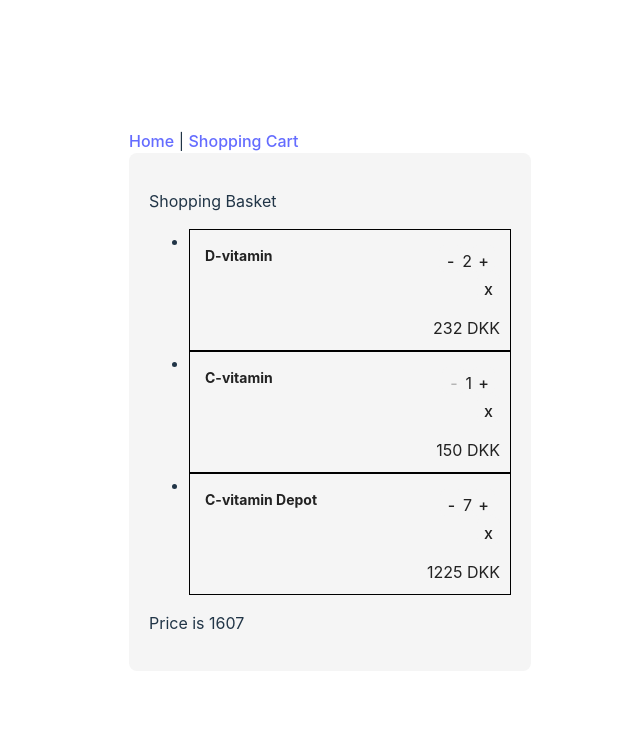
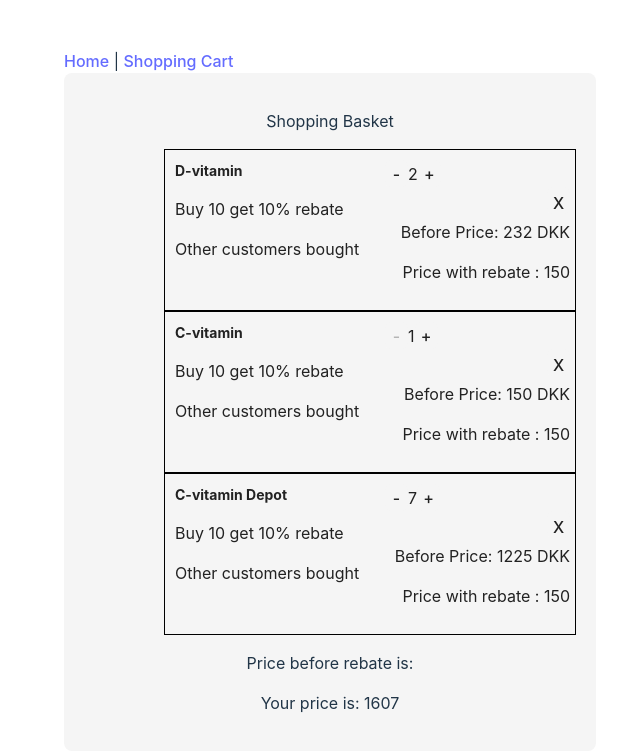
Before and after one commit to SiGoldbach/FrontendWebShop9, a React (Vite) app: page /cart in a window 1280 px wide. Shown: the top 752 px of the page, without its empty margins (310-950 px from the left). Built offline with nearby package versions, Linux system fonts and the light colour scheme.

Commit message:
I have made changes to display the items better

```diff
--- a/src/Components/ShoppingCart.tsx
+++ b/src/Components/ShoppingCart.tsx
@@ -7,13 +7,14 @@ interface MyShoppinCartProps{
     completeItems: CompleteItem[]
     setCompleteItems: (completeItems: CompleteItem[]) => void
 
+
 }
 
 function ShoppingCart(props: MyShoppinCartProps) {
     //Theese two consts define the state of this component
     //This method is used to call display item once for each item in the shopping cart ##STYLE HERE## it has to be <li> component
     const itemsToDisplay = props.completeItems.map(CompleteItemInList =>
-        <li key={CompleteItemInList.item.id}>
+        <ul key={CompleteItemInList.item.id}>
 
             <DisplayItem
                 id={CompleteItemInList.item.id}
@@ -27,7 +28,7 @@ function ShoppingCart(props: MyShoppinCartProps) {
                 decreaseQuantity={decreaseQuantity}
                 removeItem={removeItem} />
 
-        </li>
+        </ul>
     )
     /**
      * Theese next four function are passed along to display item,
@@ -109,7 +110,8 @@ function ShoppingCart(props: MyShoppinCartProps) {
                 <ul>
                     {itemsToDisplay}
                 </ul>
-                <p> Price is {price}</p>
+                <p> Price before rebate is: </p>
+                <p> Your price is:  {price}</p>
 
             </div>
 
--- a/src/Components/displayItem.tsx
+++ b/src/Components/displayItem.tsx
@@ -37,6 +37,11 @@ function DisplayItem(item: MyDisplayItemProps) {
                         <b>{item.name}</b>
                     </div>
                     <div>
+                        <p> Buy 10 get 10% rebate </p>
+                        <p> Other customers bought</p>
+                    </div>
+
+                    <div>
                         {item.description}
                     </div>
                 </div>
@@ -48,9 +53,10 @@ function DisplayItem(item: MyDisplayItemProps) {
                         {item.quantity}
                         <button className="quantityButton" onClick={()=>item.increaseQuantity(item.id)}>+</button>
                     </div>
-                    <button className="removeItemButton" onClick={()=>item.removeItem(item.id)}>x</button>
+                    <button className="removeItemButton" onClick={()=>item.removeItem(item.id)}>X</button>
                     <div className="displayItemPrice">
-                        {item.price * item.quantity} {item.currency}
+                        <p>Before Price: {item.price * item.quantity} {item.currency}</p>
+                        <p>Price with rebate : 150</p>
                     </div>
                 </div>
             </div>
--- a/src/Pages/index.css
+++ b/src/Pages/index.css
@@ -74,6 +74,8 @@ button:focus-visible {
   border: #1a1a1a;
   padding: 20px;
   border-radius: 8px;
+  text-align: center;
+  align-items: center;
 }
 
 .image-text {
@@ -90,9 +92,9 @@ button:focus-visible {
 
 .displayItem {
   border: 1px solid black;
-  width: 300px;
-  height: 100px;
-  padding: 10px;
+  width: 400px;
+  height: 150px;
+  padding: 5px;
   text-align: left;
   color:#222222;
 }
@@ -101,7 +103,6 @@ button:focus-visible {
   font-size: 14px;
 }
 .displayItemQuant {
-  text-align: right;
   vertical-align: top;
 }
 .displayItemPrice {
@@ -123,15 +124,15 @@ button:focus-visible {
   height: 90%;
   padding: 5px;
   float: left;
-  width: 60%;
+  width: 50%;
 }
 
 .rightColumn{
   position: relative;
   height: 90% ;
   padding: 5px;
-  float: right;
-  width: 25%
+  float: left;
+  width: 45%
 }
 
 .quantityButton {
@@ -139,7 +140,7 @@ button:focus-visible {
   height: 27px;
   background-color: #f5f5f5;
   color: #222222;
-  padding: 5px;
+  padding: 2px;
   text-align: center;
   font-size: 13;
   border-radius: 6px;
```
